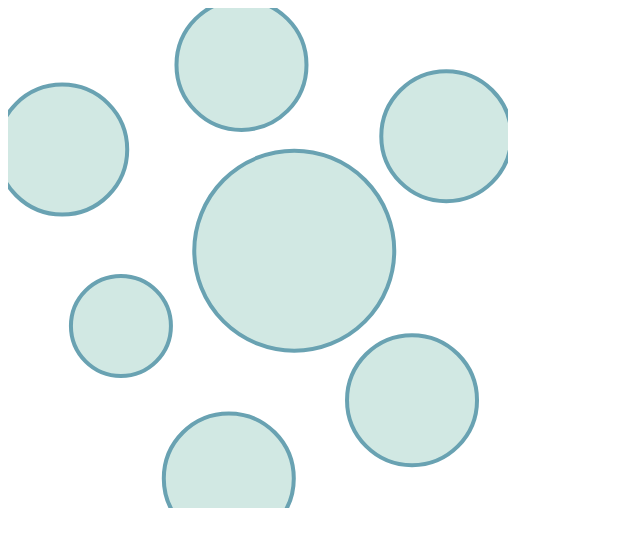
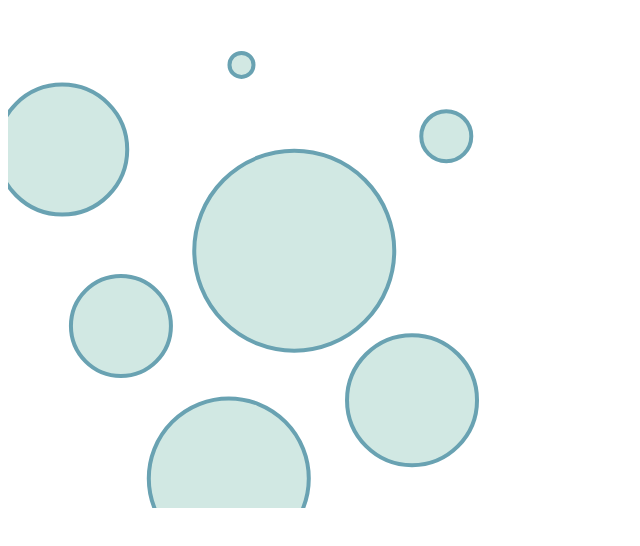
Before and after one commit to utamilah/packed-circle-graph, a website: page index.html in a window 1280 px wide. Shown: the whole page, without its empty margins (0-640 px from the left). Drawn offline with nearby package versions, Linux system fonts and the light colour scheme.

Commit message:
rename datahealth field to missing fields

```diff
--- a/index.html
+++ b/index.html
@@ -18,31 +18,31 @@
 			const dataSet = [
 				{
 					name: "Jim Milton",
-					dataHealth: 100,
+					missingFields: 100,
 				},
 				{
 					name: "Jack Marston",
-					dataHealth: 50,
+					missingFields: 50,
 				},
 				{
 					name: "Mary McIntyre",
-					dataHealth: 65,
+					missingFields: 12,
 				},
 				{
 					name: "Hali Baks",
-					dataHealth: 65,
+					missingFields: 65,
 				},
 				{
 					name: "Nice Shoes",
-					dataHealth: 65,
+					missingFields: 65,
 				},
 				{
 					name: "Fairy God Mother",
-					dataHealth: 65,
+					missingFields: 25,
 				},
 				{
 					name: "Space Mountain",
-					dataHealth: 65,
+					missingFields: 80,
 				},
 			];
 
@@ -64,7 +64,7 @@
 				.enter()
 				.append("circle")
 				.attr("r", function (d) {
-					return d.dataHealth;
+					return d.missingFields;
 				})
 				.on("mouseover", function (event, d) {
 					console.log(d);
@@ -72,7 +72,7 @@
 						.transition()
 						.duration(200)
 						.style("opacity", 1)
-						.text(`Name: ${d.name} Data Health: ${d.dataHealth}`);
+						.text(`Name: ${d.name} Data Health: ${d.missingFields}`);
 				})
 				.on("mouseout", function (event, d) {
 					d3.select("#tooltip").style("opacity", 0);
```
